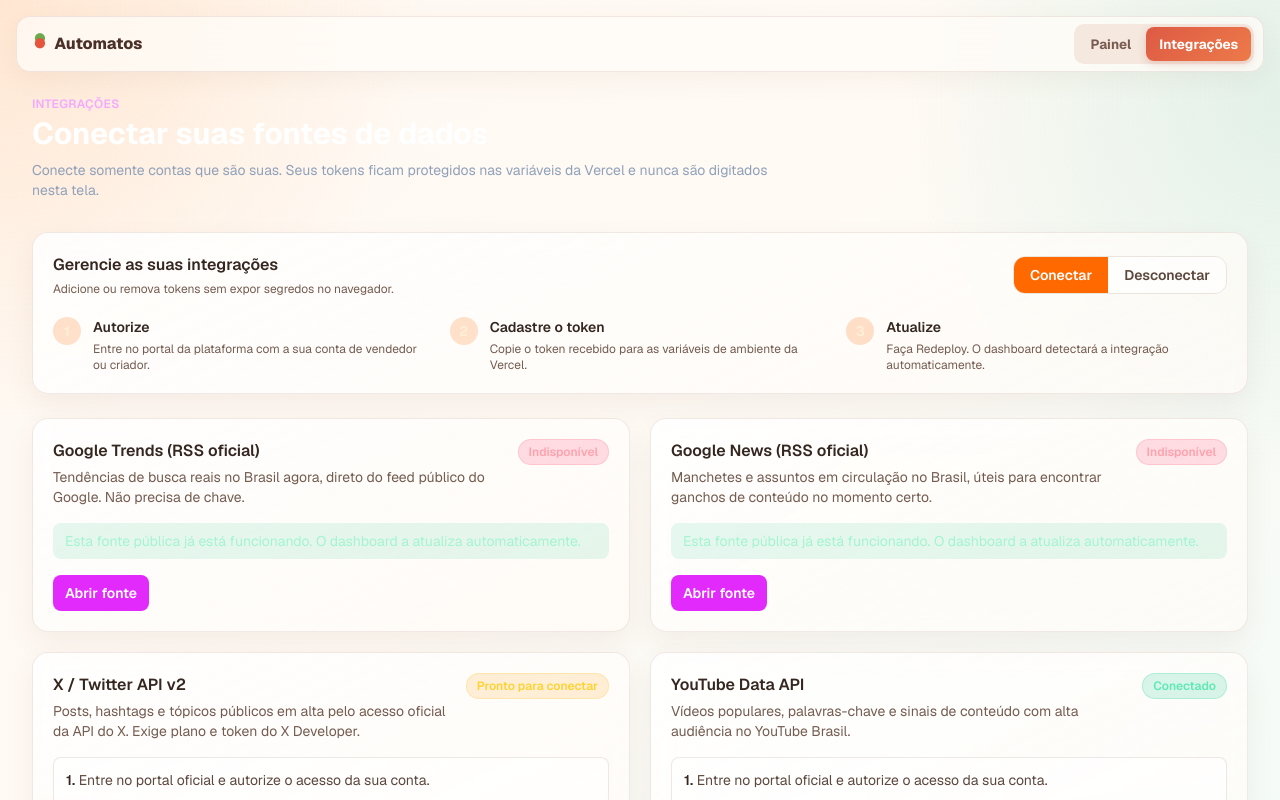
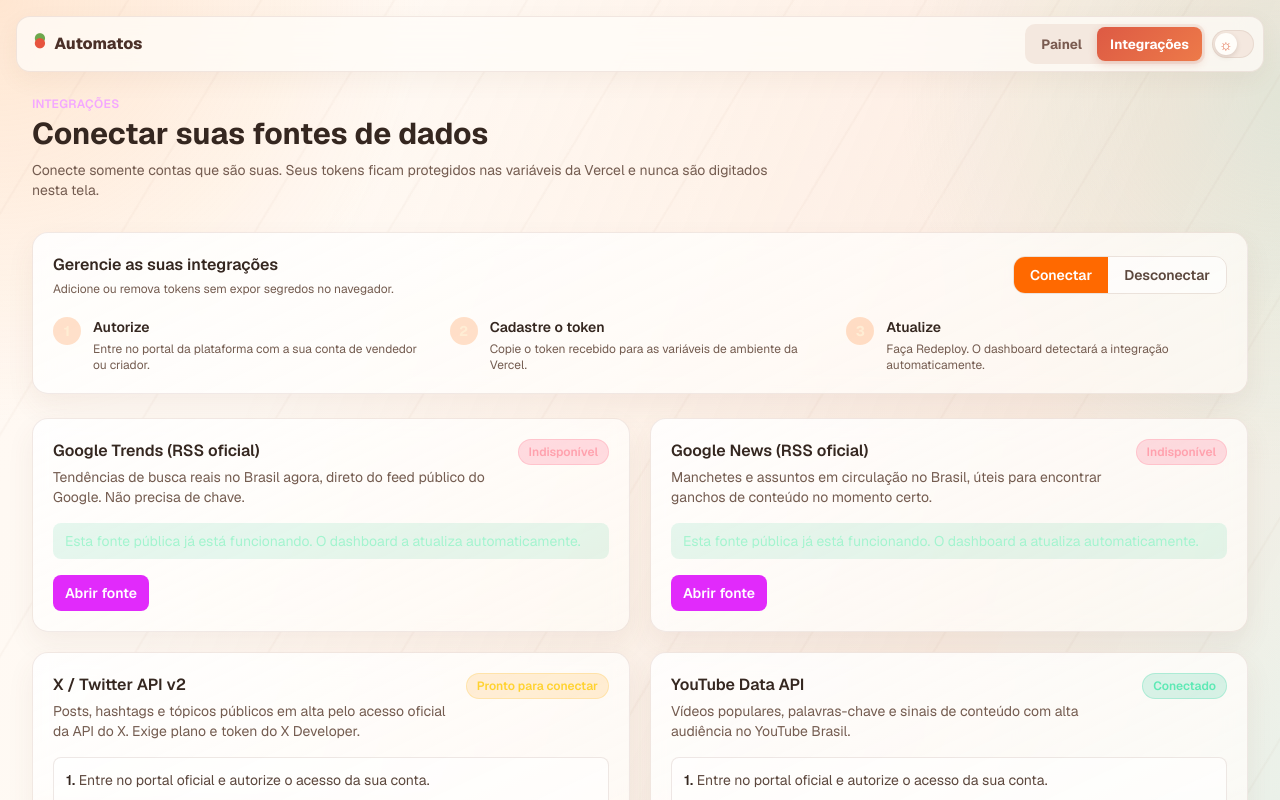
Before and after one commit to egnear/selltrend-dash, a Next.js app: page /conexoes in a window 1280 px wide. Shown: the top 800 px of the page. Built offline with nearby package versions, Linux system fonts and the light colour scheme; no server answers.

Commit message:
Add animated background and dark theme toggle

```diff
--- a/src/app/conexoes/page.tsx
+++ b/src/app/conexoes/page.tsx
@@ -121,7 +121,7 @@ export default function ConexoesPage() {
   }, []);
 
   return (
-    <main className="flex-1 px-4 md:px-8 py-6 max-w-[1400px] w-full mx-auto">
+    <main className="integrations-page flex-1 px-4 md:px-8 py-6 max-w-[1400px] w-full mx-auto">
       <div className="flex flex-wrap items-center justify-between gap-4 mb-8">
         <div>
           <p className="text-xs font-semibold uppercase tracking-wide text-fuchsia-300">Integrações</p>
--- a/src/app/globals.css
+++ b/src/app/globals.css
@@ -20,6 +20,29 @@ body {
   color: var(--foreground);
   font-family: var(--font-sans), Arial, Helvetica, sans-serif;
   min-height: 100vh;
+  overflow-x: hidden;
+  transition: background 420ms ease, color 260ms ease;
+}
+
+body::before,
+body::after {
+  content: "";
+  position: fixed;
+  inset: -35%;
+  z-index: -1;
+  pointer-events: none;
+}
+
+body::before {
+  background: linear-gradient(118deg, transparent 30%, rgba(244, 147, 99, 0.14) 46%, rgba(126, 196, 166, 0.12) 58%, transparent 74%);
+  background-size: 180% 180%;
+  animation: background-flow 22s ease-in-out infinite alternate;
+}
+
+body::after {
+  background: repeating-linear-gradient(125deg, transparent 0 54px, rgba(144, 97, 74, 0.035) 55px 56px, transparent 57px 114px);
+  transform: rotate(-4deg);
+  animation: background-weave 38s linear infinite;
 }
 
 ::-webkit-scrollbar {
@@ -72,6 +95,12 @@ body {
   backdrop-filter: blur(12px);
 }
 
+.app-nav-actions {
+  display: flex;
+  align-items: center;
+  gap: 0.45rem;
+}
+
 .app-nav-brand {
   display: inline-flex;
   align-items: center;
@@ -109,6 +138,42 @@ body {
 
 .page-switch-link:hover { color: #492f27; transform: translateY(-1px); }
 .page-switch-link-active { color: #fff; background: linear-gradient(135deg, #dd5a44, #ed7a49); box-shadow: 0 3px 8px rgba(194, 71, 53, 0.22); }
+
+.theme-toggle {
+  display: inline-flex;
+  padding: 0;
+  border: 0;
+  background: transparent;
+  cursor: pointer;
+}
+
+.theme-toggle-track {
+  width: 42px;
+  height: 28px;
+  display: flex;
+  align-items: center;
+  padding: 3px;
+  border-radius: 999px;
+  background: #f4e8df;
+  box-shadow: inset 0 0 0 1px rgba(121, 80, 62, 0.1);
+  transition: background 240ms ease;
+}
+
+.theme-toggle-thumb {
+  width: 22px;
+  height: 22px;
+  display: grid;
+  place-items: center;
+  border-radius: 50%;
+  background: #fffdf9;
+  color: #e26b49;
+  font-size: 15px;
+  line-height: 1;
+  box-shadow: 0 2px 5px rgba(96, 58, 43, 0.16);
+  transition: transform 260ms cubic-bezier(0.2, 0.8, 0.2, 1), background 260ms ease, color 260ms ease;
+}
+
+.theme-toggle:hover .theme-toggle-thumb { transform: scale(1.08); }
 
 .automatos-header {
   position: relative;
@@ -172,6 +237,57 @@ body {
 @keyframes gear-drift { to { transform: rotate(348deg); } }
 @keyframes tomato-pulse { 50% { transform: translateY(-2px) scale(1.025); } }
 @keyframes dashboard-reveal { from { opacity: 0; transform: translateY(10px); } to { opacity: 1; transform: translateY(0); } }
+@keyframes background-flow { from { background-position: 0% 38%; transform: translate3d(-2%, -1%, 0) rotate(-5deg); } to { background-position: 100% 62%; transform: translate3d(2%, 1%, 0) rotate(-3deg); } }
+@keyframes background-weave { to { transform: translate3d(5%, -3%, 0) rotate(-4deg); } }
+
+html.dark {
+  --background: #191313;
+  --foreground: #f7eee8;
+}
+
+.dark body {
+  background:
+    linear-gradient(135deg, #171111 0%, #211817 48%, #12201d 100%);
+}
+
+.dark body::before {
+  background: linear-gradient(118deg, transparent 26%, rgba(221, 91, 62, 0.15) 45%, rgba(59, 146, 118, 0.12) 57%, transparent 76%);
+}
+
+.dark body::after {
+  background: repeating-linear-gradient(125deg, transparent 0 54px, rgba(255, 204, 178, 0.035) 55px 56px, transparent 57px 114px);
+}
+
+.dark .glass-card {
+  background: linear-gradient(155deg, rgba(47, 34, 33, 0.86), rgba(34, 25, 25, 0.76));
+  border-color: rgba(255, 203, 176, 0.11);
+  box-shadow: 0 12px 28px rgba(0, 0, 0, 0.18);
+}
+
+.dark .glass-card .text-white,
+.dark .glass-card .text-slate-100,
+.dark .glass-card .text-slate-200 { color: #fff6ef; }
+.dark .glass-card .text-slate-300 { color: #dfcec4; }
+.dark .glass-card .text-slate-400 { color: #bca79a; }
+.dark .glass-card .text-slate-500 { color: #a18a7d; }
+.dark .glass-card [class*="border-white"] { border-color: rgba(255, 232, 220, 0.1); }
+.dark .glass-card [class*="bg-white/"] { background-color: rgba(255, 255, 255, 0.045); }
+.dark .glass-card select { color: #f7eee8; background-color: rgba(255, 255, 255, 0.07); }
+.dark .glass-card select option { color: #f7eee8; background: #241a19; }
+
+.dark .app-nav { border-color: rgba(255, 203, 176, 0.11); background: rgba(38, 27, 26, 0.8); box-shadow: 0 8px 24px rgba(0, 0, 0, 0.2); }
+.dark .app-nav-brand { color: #faeee6; }
+.dark .page-switch { background: rgba(255, 255, 255, 0.08); }
+.dark .page-switch-link { color: #d9c3b6; }
+.dark .page-switch-link:hover { color: #fff6ef; }
+.dark .theme-toggle-track { background: #3b2a29; box-shadow: inset 0 0 0 1px rgba(255, 223, 204, 0.1); }
+.dark .theme-toggle-thumb { transform: translateX(14px); color: #aee2ce; background: #263934; }
+.dark .theme-toggle:hover .theme-toggle-thumb { transform: translateX(14px) scale(1.08); }
+
+.integrations-page > div > div .text-white { color: #352720; }
+.integrations-page > div > div .text-slate-400 { color: #745c50; }
+.dark .integrations-page > div > div .text-white { color: #fff6ef; }
+.dark .integrations-page > div > div .text-slate-400 { color: #bca79a; }
 
 @media (prefers-reduced-motion: reduce) {
   *, *::before, *::after { animation-duration: 0.01ms !important; animation-iteration-count: 1 !important; }
@@ -180,4 +296,5 @@ body {
 @media (max-width: 640px) {
   .app-nav { width: calc(100% - 1.5rem); margin-top: 0.75rem; padding-left: 0.8rem; }
   .page-switch-link { padding-inline: 0.65rem; }
+  .app-nav-actions { gap: 0.3rem; }
 }
--- a/src/components/AppNavigation.tsx
+++ b/src/components/AppNavigation.tsx
@@ -2,6 +2,7 @@
 
 import Link from "next/link";
 import { usePathname } from "next/navigation";
+import { ThemeToggle } from "@/components/ThemeToggle";
 
 const links = [
   { href: "/", label: "Painel" },
@@ -17,6 +18,7 @@ export function AppNavigation() {
         <span className="app-nav-tomato" aria-hidden="true">●</span>
         <span>Automatos</span>
       </Link>
+      <div className="app-nav-actions">
         <div className="page-switch" role="tablist" aria-label="Páginas do Automatos">
           {links.map((link) => {
             const active = pathname === link.href;
@@ -33,6 +35,8 @@ export function AppNavigation() {
             );
           })}
         </div>
+        <ThemeToggle />
+      </div>
     </nav>
   );
 }
--- /dev/null
+++ b/src/components/ThemeToggle.tsx
@@ -0,0 +1,40 @@
+"use client";
+
+import { useEffect, useState } from "react";
+
+type Theme = "light" | "dark";
+
+export function ThemeToggle() {
+  const [theme, setTheme] = useState<Theme>("light");
+
+  useEffect(() => {
+    const storedTheme = window.localStorage.getItem("automatos-theme") as Theme | null;
+    const initialTheme = storedTheme === "dark" ? "dark" : "light";
+    setTheme(initialTheme);
+    document.documentElement.classList.toggle("dark", initialTheme === "dark");
+  }, []);
+
+  function toggleTheme() {
+    const nextTheme = theme === "light" ? "dark" : "light";
+    setTheme(nextTheme);
+    document.documentElement.classList.toggle("dark", nextTheme === "dark");
+    window.localStorage.setItem("automatos-theme", nextTheme);
+  }
+
+  const isDark = theme === "dark";
+
+  return (
+    <button
+      type="button"
+      onClick={toggleTheme}
+      className="theme-toggle"
+      title={isDark ? "Mudar para tema claro" : "Mudar para tema escuro"}
+      aria-label={isDark ? "Mudar para tema claro" : "Mudar para tema escuro"}
+      aria-pressed={isDark}
+    >
+      <span className="theme-toggle-track" aria-hidden="true">
+        <span className="theme-toggle-thumb">{isDark ? "☾" : "☼"}</span>
+      </span>
+    </button>
+  );
+}
```
Lines whose indentation alone changed are shown as unchanged.
